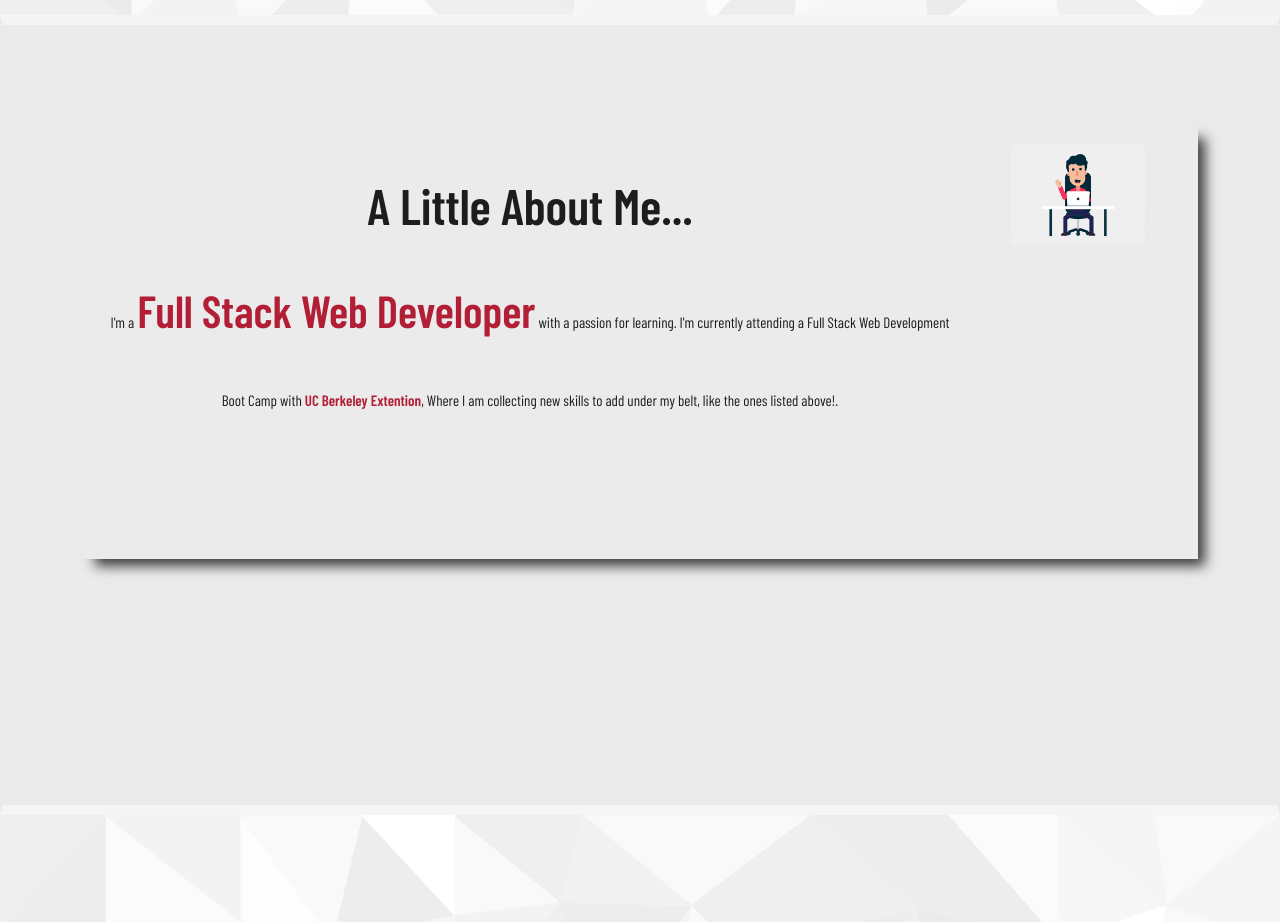
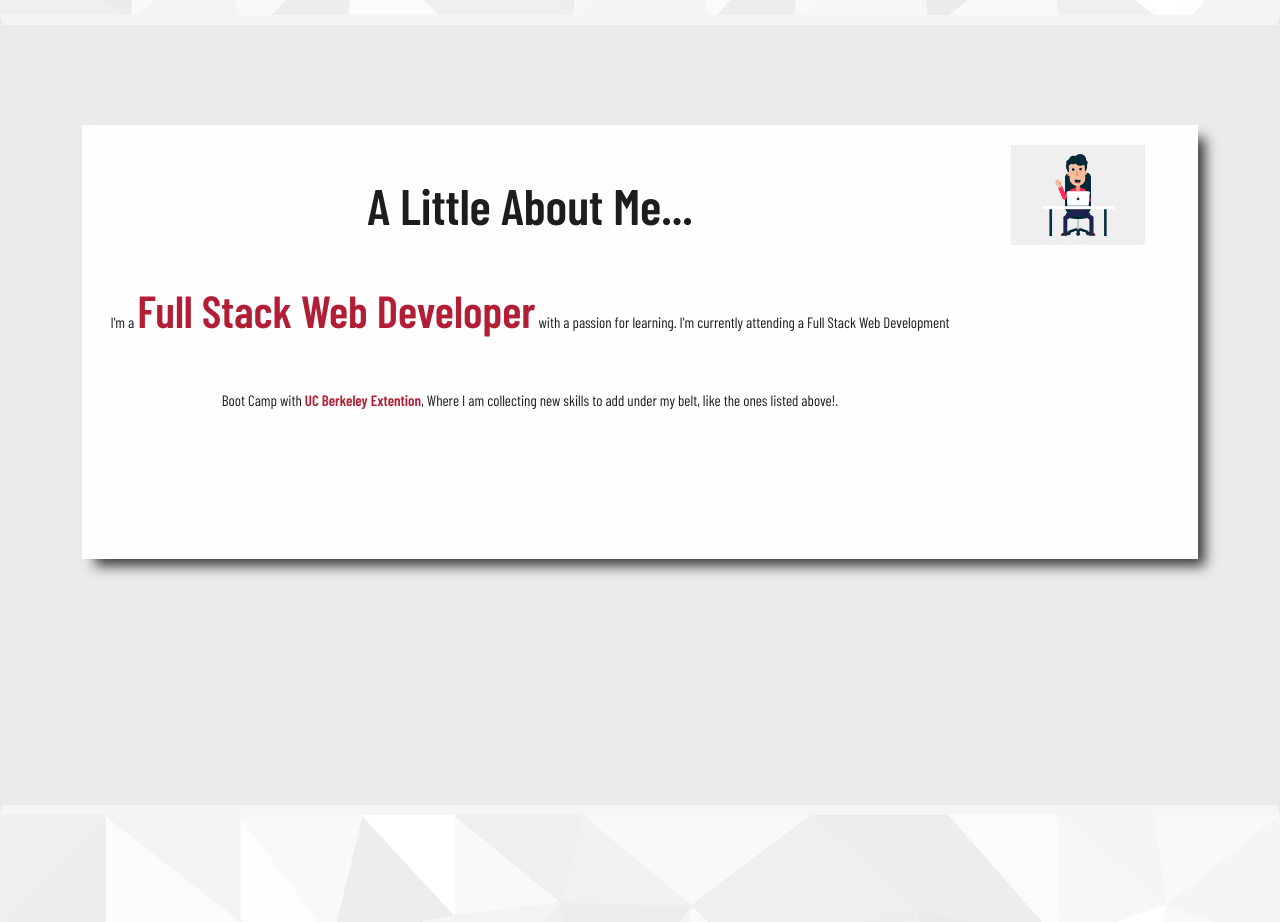
Before and after one commit to HunterBrennan1/Brennan.dev, a React (Create React App) app in the folder personal-portfolio/: page / in a window 1280 px wide. Shown: the part 3220-4142 px from the top of the page. Built offline with nearby package versions, Linux system fonts and the light colour scheme.

Commit message:
added about me container background color theme l/d mode

```diff
--- a/personal-portfolio/src/App.css
+++ b/personal-portfolio/src/App.css
@@ -16,6 +16,7 @@
   --transition-color:#121212;
   --dark-light:#121212;
   --border-color:#f5f5f5;
+  --about-bg-color:#fefefe;
   --background-image:linear-gradient(45deg, #ebebeb, #fefefe);
   --background-image: url(./assets/img/lightthemebg.svg);
   --section-opacity:opacity:1;
@@ -36,6 +37,7 @@
   --transition-color:#fff;
   --dark-light:#fff;
   --border-color:#1c1c1e;
+  --about-bg-color: #1c1c1e;
   --background-image:linear-gradient(45deg, #121212, #1c1c1e);
   --background-image: url(./assets/img/darkthemebg.svg);
   --section-opacity:opacity:0.5;
@@ -767,7 +769,8 @@ margin-top: 15px;
   width: 100%;
   display: flex;
   flex-direction: row;
-  box-shadow: 10px 10px 12px -3px rgba(0,0,0,0.75);
+  background-color: var(--about-bg-color);
+  box-shadow: 10px 10px 12px -3px rgba(22, 22, 22, 0.75);
   -webkit-box-shadow: 10px 10px 12px -3px rgba(0,0,0,0.75);
   -moz-box-shadow: 10px 10px 12px -3px rgba(0,0,0,0.75);
   padding: 20px;
--- a/personal-portfolio/src/components/projects.js
+++ b/personal-portfolio/src/components/projects.js
@@ -142,7 +142,7 @@ export const Projects = () => {
               <div className="project-content-container">
                 <h4>CURRENT PORTFOLIO</h4>
                 <div className="proj-desc-btn-wrap">
-                  <p className="Project-desc-p">That's right! you are currently viewing this project as my current developer portfolio. This project really helped me understand React.js and other tools.</p>
+                  <p className="Project-desc-p">That's right! you are currently viewing this project as my current developer portfolio. This project was made as an improvement to an older version of my portfolio and allowed me to complile my new skills into a platform to display my work.</p>
                   <div>
                     <a href="https://github.com/HunterBrennan1/Brennan.dev" target="_blank" className="proj-btn-link">Repo Code</a>
                     <a href="https://hunterbrennandev.netlify.app" target="_blank" className="proj-btn-link">Deployed App</a>
```
